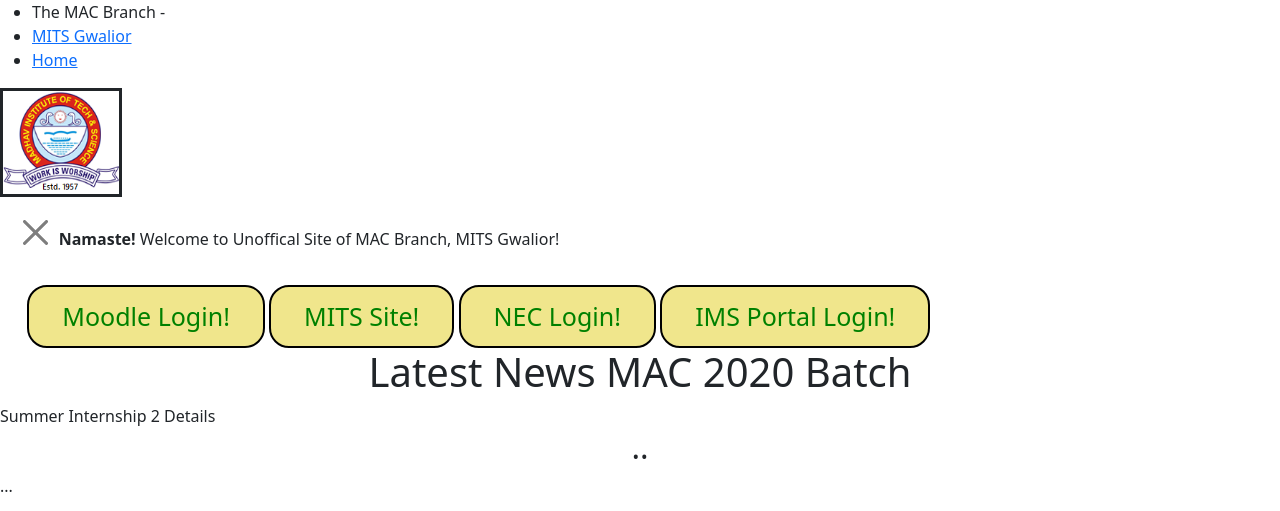
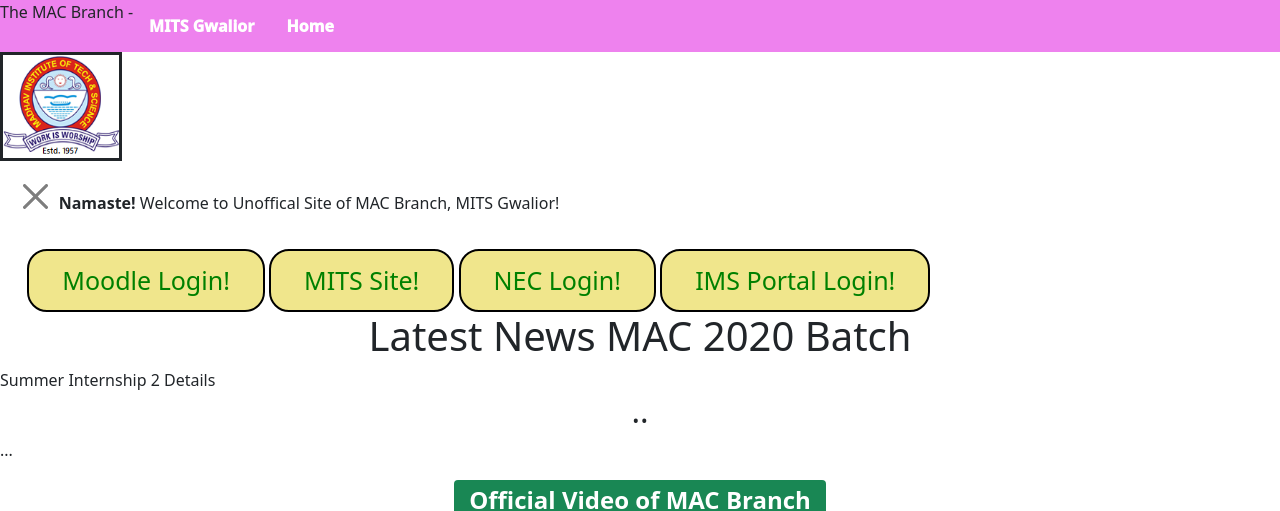
Before and after one commit to MayankTomar21/MayankTomar21.github.io, a plain HTML site: page index.html in a window 1280 px wide. Shown: the top 511 px of the page. Drawn offline with nearby package versions, Linux system fonts and the light colour scheme.

Commit message:
Update style2.css

```diff
--- a/style2.css
+++ b/style2.css
@@ -9,6 +9,32 @@ img {
 h2 {
 	text-align: center;
 }
+
+ul {
+          list-style-type:none;
+          margin: 0;
+          padding: 0;
+          overflow: hidden;
+          background-color:violet;
+
+         }
+
+         li {
+               float:left;
+            }
+
+             li a {
+                display: flex;
+                color: white;
+                text-align: center;
+                padding: 14px 16px;
+                text-decoration:solid;
+                font-weight: 1000;
+             }
+
+             .active {
+                background-color:blueviolet;
+             }
 
 button {
 	color: green;
```
